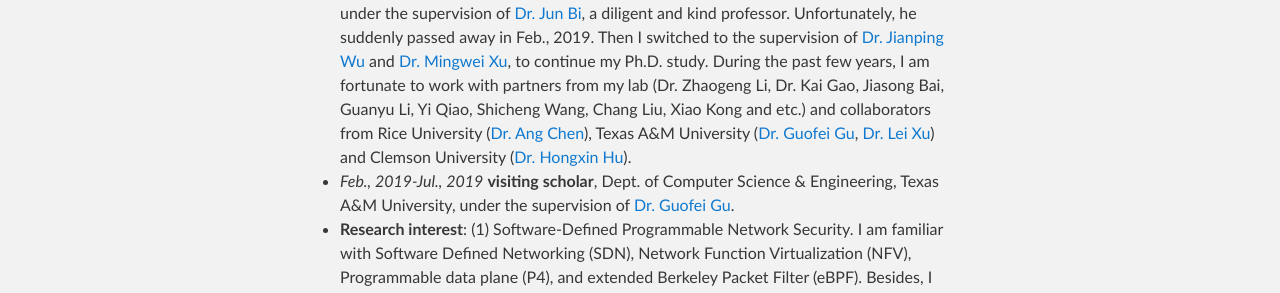
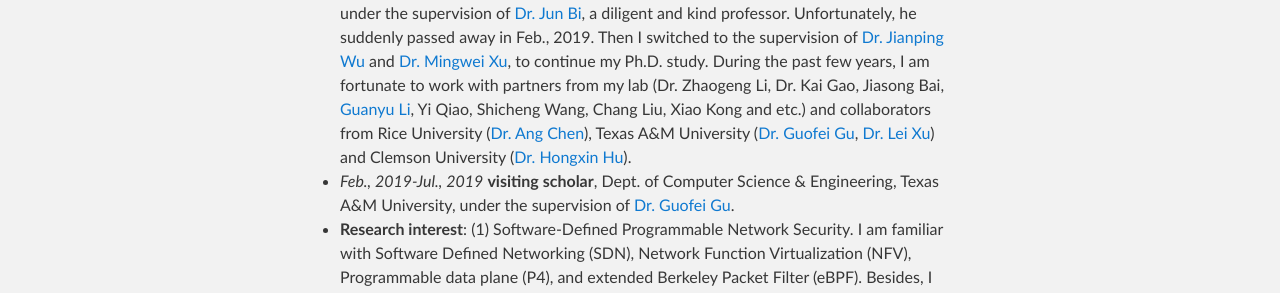
Before and after one commit to zhangmenghao/zhangmenghao.github.io, a Jekyll site: the page built from index.md, in a window 1280 px wide and 900 px high. Shown: the part 459-752 px from the top of the window. Built offline with Jekyll 4.4.1, drawn with Linux system fonts in a browser that asks for light colours; some of the changed lines change nothing that is shown.

Commit message:
Update bio

```diff
--- a/index.md
+++ b/index.md
@@ -9,7 +9,7 @@
 ## Biography
 
 * *Aug., 2012-Jul., 2016*  **B.S. Degree**, Dept. of Computer Science & Technology, Tsinghua University
-* *Sep., 2016-Present*  **Ph.D. student**, Dept. of Computer Science & Technology, Tsinghua University. From my undergraduate years to Feb., 2019, I spent about 3.5 years working under the supervision of [Dr. Jun Bi](http://netarchlab.tsinghua.edu.cn/~junbi/), a diligent and kind professor. Unfortunately, he suddenly passed away in Feb., 2019. Then I switched to the supervision of [Dr. Jianping Wu](http://www.cs.tsinghua.edu.cn/publish/csen/4623/2010/20101224194435414856631/20101224194435414856631_.html) and [Dr. Mingwei Xu](http://routing.netlab.edu.cn/tiki-index.php?page=Mingwei+Xu), to continue my Ph.D. study. During the past few years, I am fortunate to work with partners from my lab (Dr. Zhaogeng Li, Dr. Kai Gao, Jiasong Bai, Guanyu Li, Yi Qiao, Shicheng Wang, Chang Liu, Xiao Kong and etc.) and collaborators from Rice University ([Dr. Ang Chen](https://www.cs.rice.edu/~angchen/)), Texas A&M University ([Dr. Guofei Gu](http://faculty.cs.tamu.edu/guofei/), [Dr. Lei Xu](http://students.cse.tamu.edu/xray2012/)) and Clemson University ([Dr. Hongxin Hu](https://people.cs.clemson.edu/~hongxih/)).
+* *Sep., 2016-Present*  **Ph.D. student**, Dept. of Computer Science & Technology, Tsinghua University. From my undergraduate years to Feb., 2019, I spent about 3.5 years working under the supervision of [Dr. Jun Bi](http://netarchlab.tsinghua.edu.cn/~junbi/), a diligent and kind professor. Unfortunately, he suddenly passed away in Feb., 2019. Then I switched to the supervision of [Dr. Jianping Wu](http://www.cs.tsinghua.edu.cn/publish/csen/4623/2010/20101224194435414856631/20101224194435414856631_.html) and [Dr. Mingwei Xu](http://routing.netlab.edu.cn/tiki-index.php?page=Mingwei+Xu), to continue my Ph.D. study. During the past few years, I am fortunate to work with partners from my lab (Dr. Zhaogeng Li, Dr. Kai Gao, Jiasong Bai, [Guanyu Li](https://guanyu.li/), Yi Qiao, Shicheng Wang, Chang Liu, Xiao Kong and etc.) and collaborators from Rice University ([Dr. Ang Chen](https://www.cs.rice.edu/~angchen/)), Texas A&M University ([Dr. Guofei Gu](http://faculty.cs.tamu.edu/guofei/), [Dr. Lei Xu](http://students.cse.tamu.edu/xray2012/)) and Clemson University ([Dr. Hongxin Hu](https://people.cs.clemson.edu/~hongxih/)).
 * *Feb., 2019-Jul., 2019*  **visiting scholar**, Dept. of Computer Science & Engineering, Texas A&M University, under the supervision of [Dr. Guofei Gu](http://faculty.cs.tamu.edu/guofei/).
 * **Research interest**: (1) Software-Defined Programmable Network Security. I am familiar with Software Defined Networking (SDN), Network Function Virtualization (NFV), Programmable data plane (P4), and extended Berkeley Packet Filter (eBPF). Besides, I have deeply involved in a set of scenarios, such as data center network, cloud gateway, Denial-of-Service attacks, Network Intrusion Detection/Prevention System, Internet of Things, containers and etc. Most of my projects are trying to make software-defined networked systems more security and efficient. (2) Data-driven Network Anomaly Detection and Mitigation. I am also interested in leveraging advanced machine learning algorithms to do data-driven anomaly detection (e.g., network traffic analysis), which I believe is a promising direction.
 * **Email**: zhangmenghao0503@gmail.com
```
